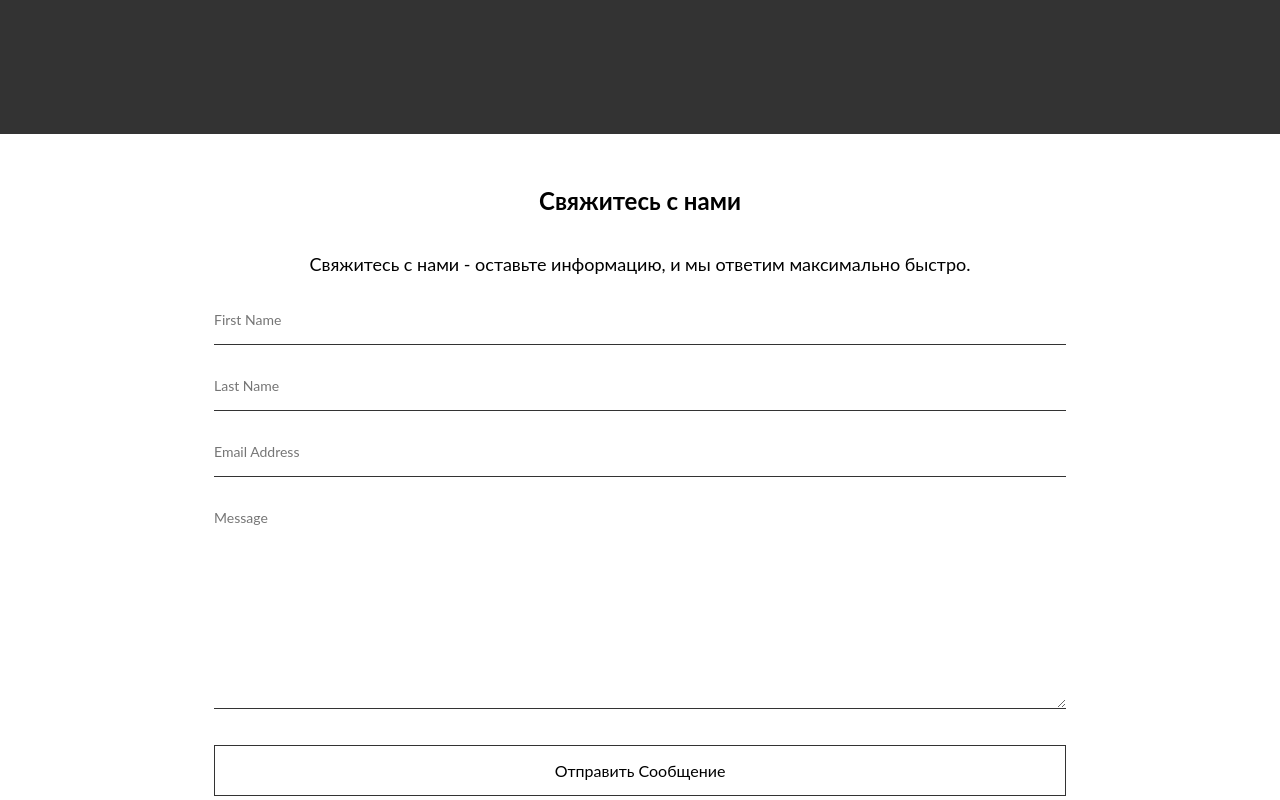
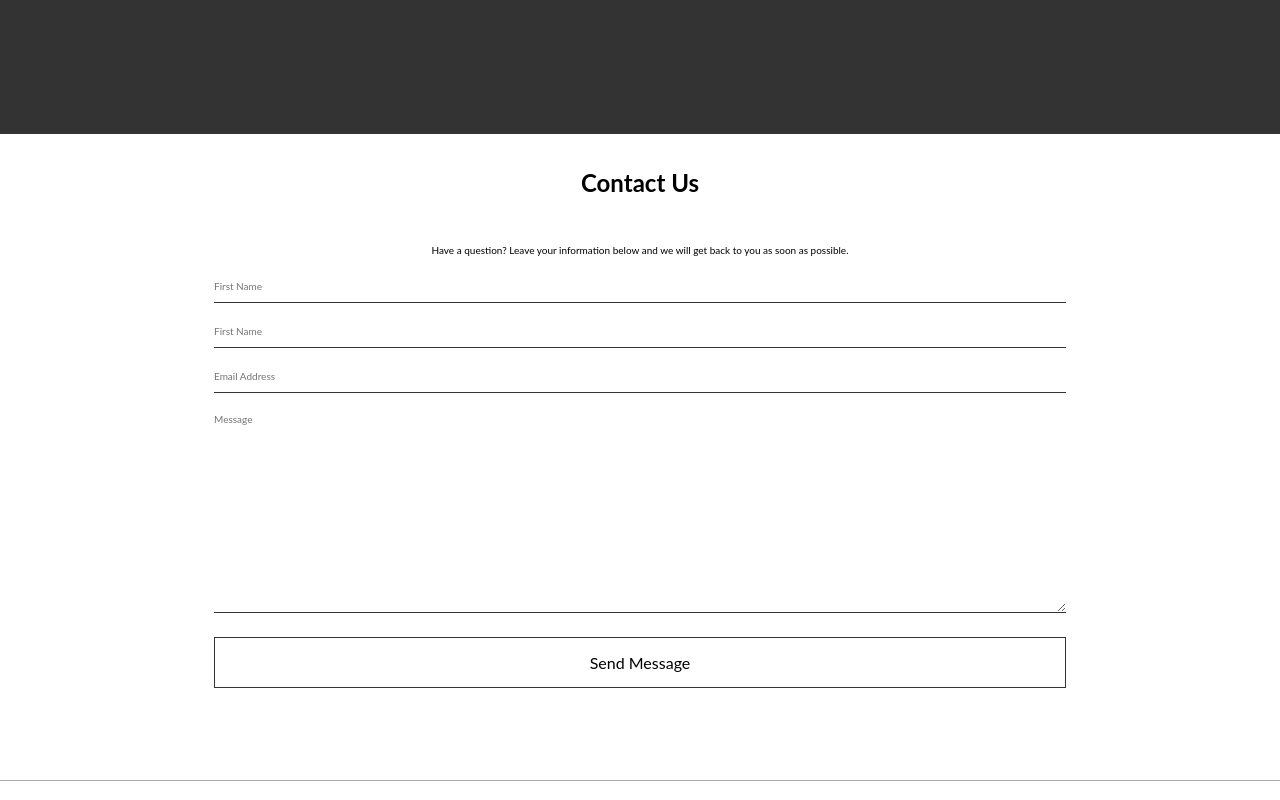
Before and after one commit to a197428/Artlum, a plain HTML site: page contact.html in a window 1280 px wide. Shown: the part 460-1260 px from the top of the page. Drawn offline with Linux system fonts and the light colour scheme.

Commit message:
Исправление раздела контакт

```diff
--- a/contact.html
+++ b/contact.html
@@ -46,15 +46,14 @@
 
 		<section class="contact">
 			<div class="container container-sm">
-				<h2 class="section-heading">Свяжитесь с нами</h2>
+				<h2 class="section-heading">Contact Us</h2>
 				<p>
-					Свяжитесь с нами - оставьте информацию, и мы ответим максимально
-					быстро.
+					Have a question? Leave your information below and we will get back to
+					you as soon as possible.
 				</p>
-
 				<form name="contact" netlify>
 					<div class="form-group">
-						<label class="visually-hidden" for="first-name">First Name</label>
+						<label for="first-name" class="visually-hidden">First Name</label>
 						<input
 							type="text"
 							id="first-name"
@@ -63,16 +62,16 @@
 						/>
 					</div>
 					<div class="form-group">
-						<label class="visually-hidden" for="last-name">Last Name</label>
+						<label for="last-name" class="visually-hidden">Last Name</label>
 						<input
 							type="text"
 							id="last-name"
 							name="last-name"
-							placeholder="Last Name"
+							placeholder="First Name"
 						/>
 					</div>
 					<div class="form-group">
-						<label class="visually-hidden" for="email">Email Address</label>
+						<label for="email" class="visually-hidden">Email Address</label>
 						<input
 							type="email"
 							id="email"
@@ -81,7 +80,7 @@
 						/>
 					</div>
 					<div class="form-group">
-						<label class="visually-hidden" for="message">Message</label>
+						<label for="message" class="visually-hidden">Message</label>
 						<textarea
 							id="message"
 							name="message"
@@ -89,9 +88,7 @@
 						></textarea>
 					</div>
 					<div class="form-group">
-						<button class="btn" type="submit" aria-label="Send Message">
-							Отправить Сообщение
-						</button>
+						<button type="submit" class="btn">Send Message</button>
 					</div>
 				</form>
 			</div>
--- a/css/styles.css
+++ b/css/styles.css
@@ -262,41 +262,35 @@ img {
 ==========*/
 
 .contact {
-	padding: 4.8rem 0 6.4rem;
-}
-
-.contact h2 {
-	margin-bottom: 3rem;
+	padding: 3rem 0 4rem;
 }
 
 .contact p {
 	text-align: center;
-	margin-bottom: 3.2rem;
-	font-size: 1.8rem;
+	margin-bottom: 2rem;
 }
 
-.contact .form-group {
-	margin: 3.2rem 0;
+.form-group {
+	margin: 2rem 0;
 }
 
 .contact input,
 .contact textarea {
 	border: none;
-	border-bottom: 1px solid #333;
+	border-bottom: 1px #333 solid;
 	width: 100%;
 	font-family: inherit;
-	font-size: 1.4rem;
-	padding-bottom: 1.6rem;
+	font-size: inherit;
+	padding-bottom: 1rem;
+}
+
+.contact textarea {
+	height: 200px;
 }
 
 .contact input:focus,
 .contact textarea:focus {
-	outline: none;
-	border-bottom: 2px solid #007bff;
-}
-
-.contact textarea {
-	height: 200px;
+	outline: 0;
 }
 
 .contact button {
```
